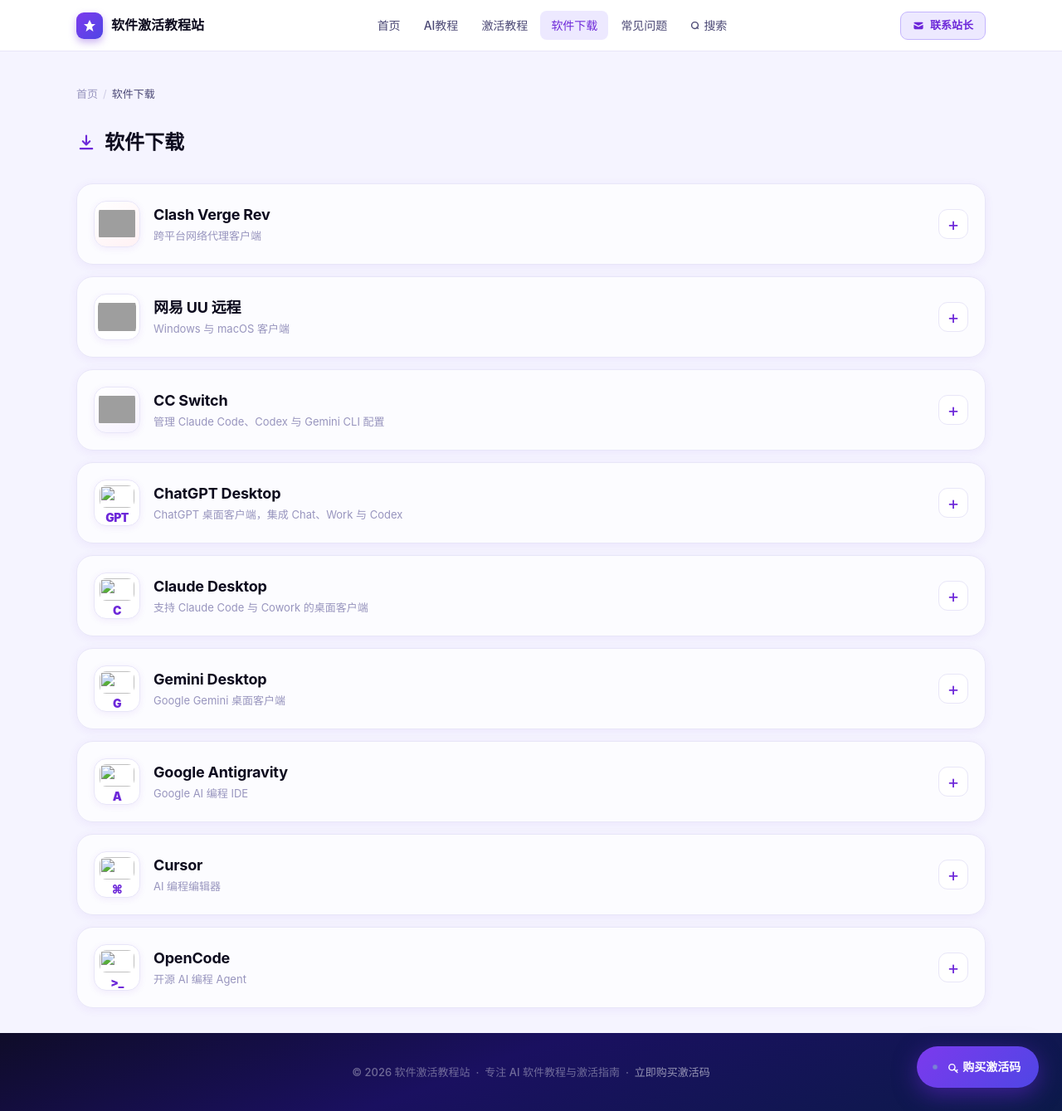
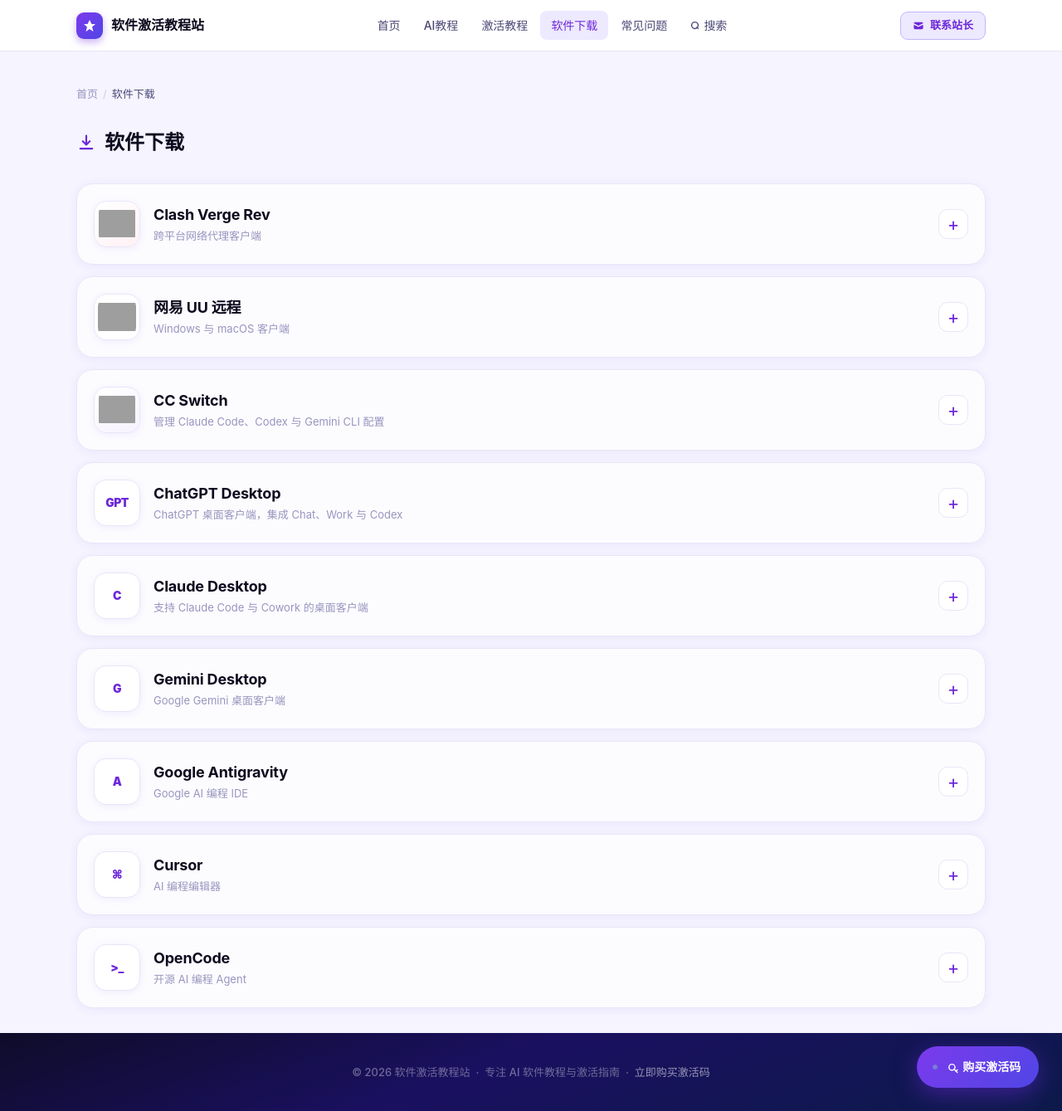
Before and after one commit to leo11hang/Kilian.github.io, a Jekyll site: the page built from download.html, in a window 1280 px wide and 1339 px high. Shown: the whole window at 83% size. Built offline with Jekyll 4.4.1, drawn with Linux system fonts in a browser that asks for light colours; comment, search, counter and statistics services are not loaded; grey boxes are pictures that could not be loaded.

Commit message:
Update main.css

```diff
--- a/assets/css/main.css
+++ b/assets/css/main.css
@@ -869,6 +869,7 @@
 .uu-official-note { margin: 12px 0 0; color: var(--text-3); font-size: 11px; }
 .ai-product-icon { padding: 6px; background: #fff; }
 .ai-product-icon img { display: block; width: 100%; height: 100%; object-fit: contain; border-radius: 8px; }
+.ai-product-icon img[hidden] { display: none; }
 .ai-product-fallback { display: grid; place-items: center; width: 100%; height: 100%; color: var(--accent); font-size: 14px; font-weight: 900; letter-spacing: -.04em; }
 .ai-product-fallback[hidden] { display: none; }
 .ai-tools-content { padding: 20px; border-top: 1px solid var(--border); background: rgba(255,255,255,.5); }
@@ -876,6 +877,18 @@
 .ai-download-options a { display: inline-flex; align-items: center; justify-content: center; min-height: 38px; padding: 8px 14px; border: 1px solid #d8ccff; border-radius: 10px; background: white; color: var(--accent); box-shadow: var(--sh); font-size: 12px; font-weight: 750; line-height: 1.3; transition: background var(--transition), border-color var(--transition), transform var(--transition), box-shadow var(--transition); }
 .ai-download-options a:hover { transform: translateY(-1px); border-color: var(--accent-dim); background: var(--accent-lt); box-shadow: var(--sh-lg); }
 .ai-download-note { margin: 12px 0 0; color: var(--text-3); font-size: 11px; line-height: 1.55; }
+.ai-cli-tutorial { margin-top: 16px; border: 1px solid var(--border); border-radius: 12px; background: rgba(255,255,255,.78); }
+.ai-cli-tutorial > summary { padding: 12px 14px; color: var(--accent); cursor: pointer; font-size: 13px; font-weight: 750; }
+.ai-cli-tutorial[open] > summary { border-bottom: 1px solid var(--border); }
+.ai-cli-method { padding: 14px 14px 0; }
+.ai-cli-method > strong { color: var(--text-1); font-size: 12px; }
+.ai-cli-method p, .ai-cli-tutorial ol { margin: 8px 0; color: var(--text-2); font-size: 12px; line-height: 1.65; }
+.ai-cli-tutorial ol { padding-left: 20px; }
+.ai-cli-tutorial li + li { margin-top: 4px; }
+.ai-cli-tutorial pre { overflow-x: auto; margin: 8px 0 0; padding: 12px 14px; border: 1px solid var(--border); border-radius: 9px; background: #f7f5ff; color: var(--text-1); font: 12px/1.65 ui-monospace, SFMono-Regular, Consolas, monospace; white-space: pre; }
+.ai-cli-tutorial code { font-family: ui-monospace, SFMono-Regular, Consolas, monospace; font-size: .95em; }
+.ai-cli-tutorial .ai-download-options { margin-top: 9px; }
+.ai-cli-tutorial > .ai-download-note { padding: 0 14px 14px; }
 
 /* ── CC Switch release downloads ──────────────── */
 .cc-download {
@@ -898,6 +911,7 @@
 .cc-download-status { color: var(--text-3); font-size: 13px; margin-top: 6px; }
 .cc-download-status.is-success { color: var(--accent); }
 .cc-download-status.is-error { color: #b91c1c; }
+.clash-open-source-note { margin: 10px 0 0; color: var(--text-3); font-size: 11px; line-height: 1.55; }
 .cc-download-error { color: #b91c1c; margin-top: 12px; }
 .cc-download-error a { color: var(--accent); text-decoration: underline; }
 .cc-platform-tabs { display: flex; gap: 7px; width: fit-content; margin-top: 18px; padding: 5px; border: 1px solid var(--border); border-radius: 12px; background: var(--surface2); }
```
